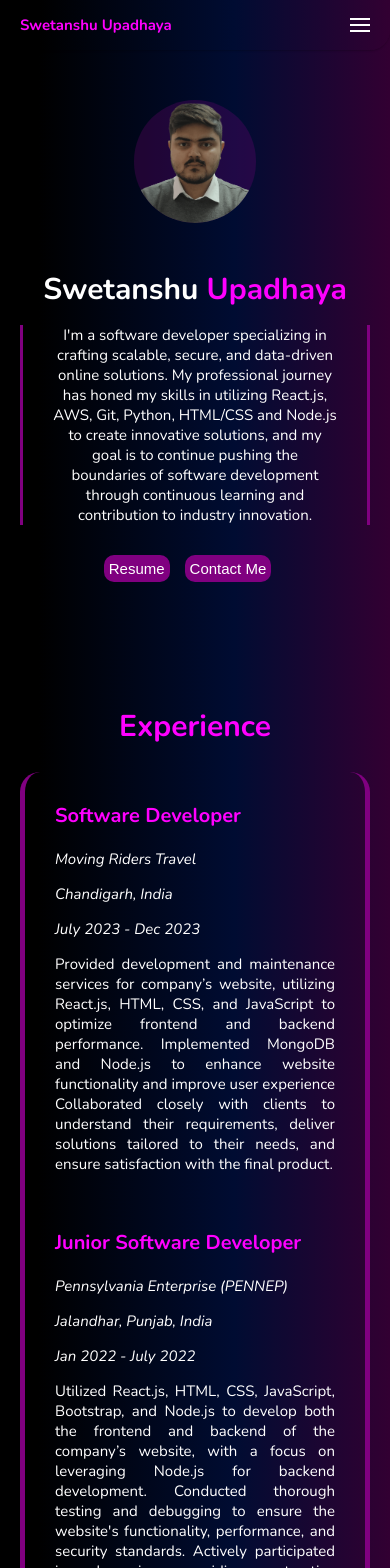
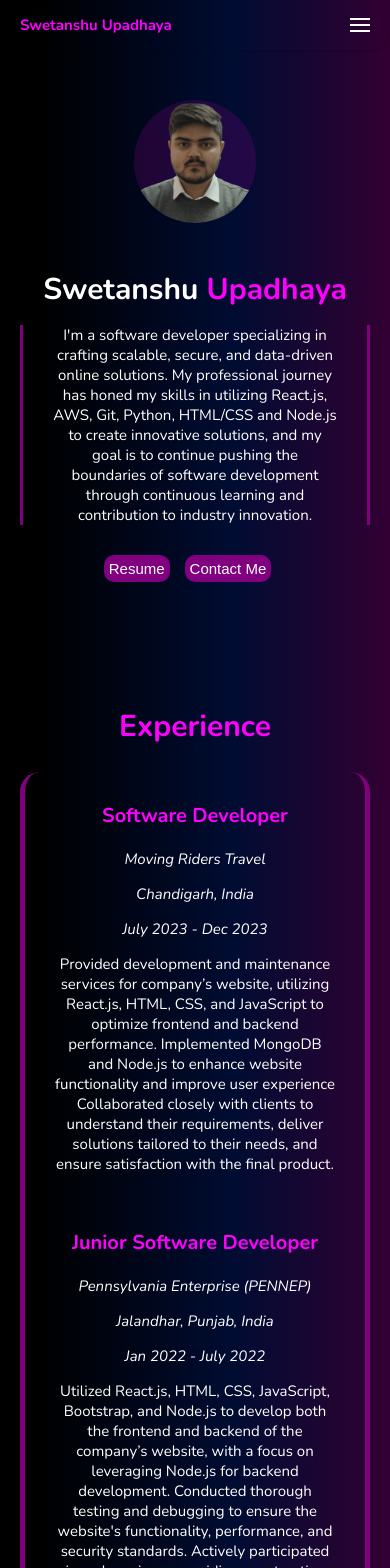
Before and after one commit to SwetanshuUpadhaya/React-portfolio, a React (Create React App) app: page / in a window 390 px wide. Shown: the top 1568 px of the page. Built offline with nearby package versions, Linux system fonts and the light colour scheme; a web font is replaced by a local one.

Commit message:
text alignment changes

```diff
--- a/src/styles/experience.css
+++ b/src/styles/experience.css
@@ -35,3 +35,9 @@
 .experience-item .description {
   margin-top: 10px;
 }
+
+@media (max-width: 768px) {
+  .experience-container {
+    text-align: center;
+  }
+}
--- a/src/styles/portfolio.css
+++ b/src/styles/portfolio.css
@@ -69,6 +69,7 @@ header a {
 @media (max-width: 768px) {
   main {
     padding: 0 20px;
+    text-align: center;
   }
   .header a {
     font-size: 15px;
```
